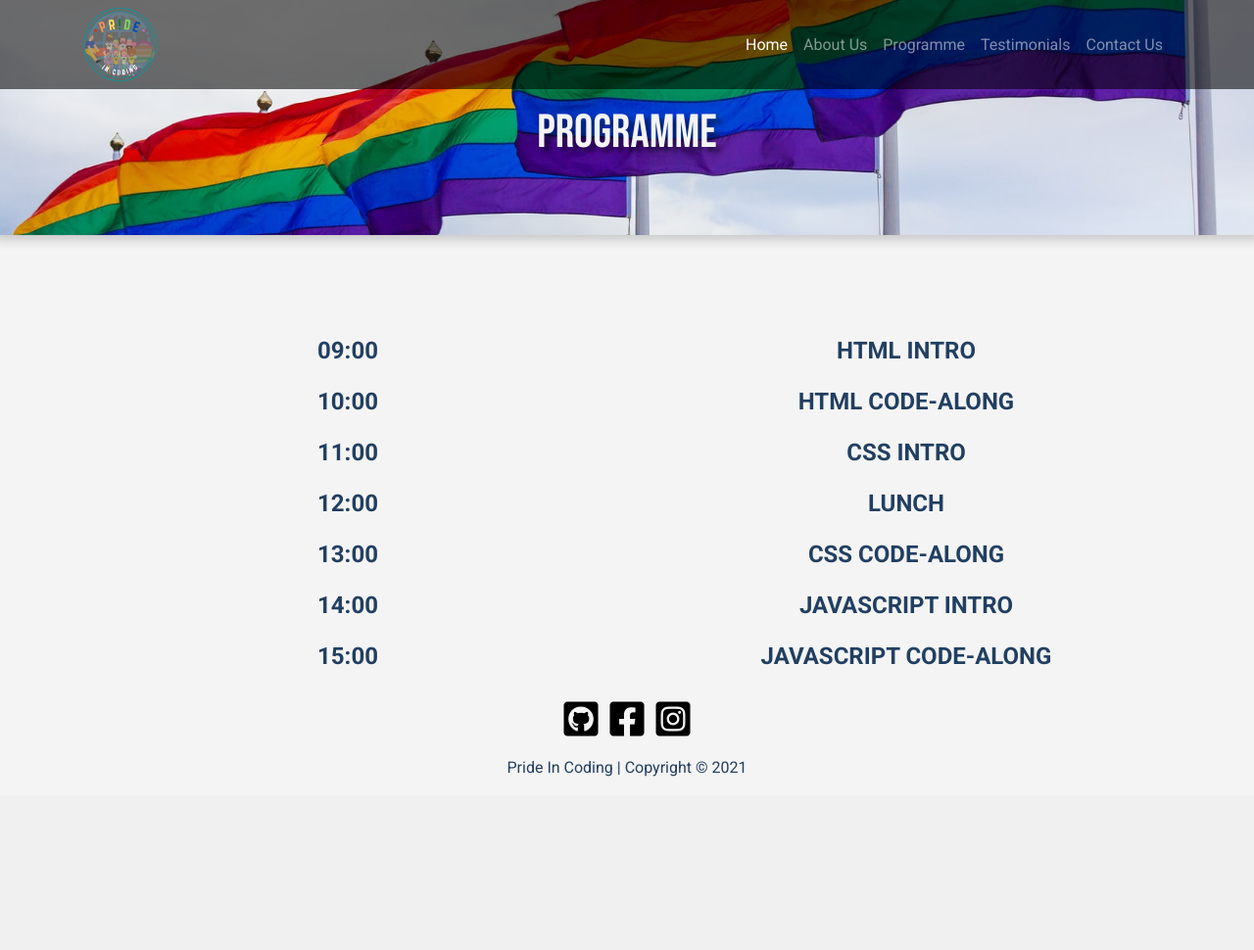
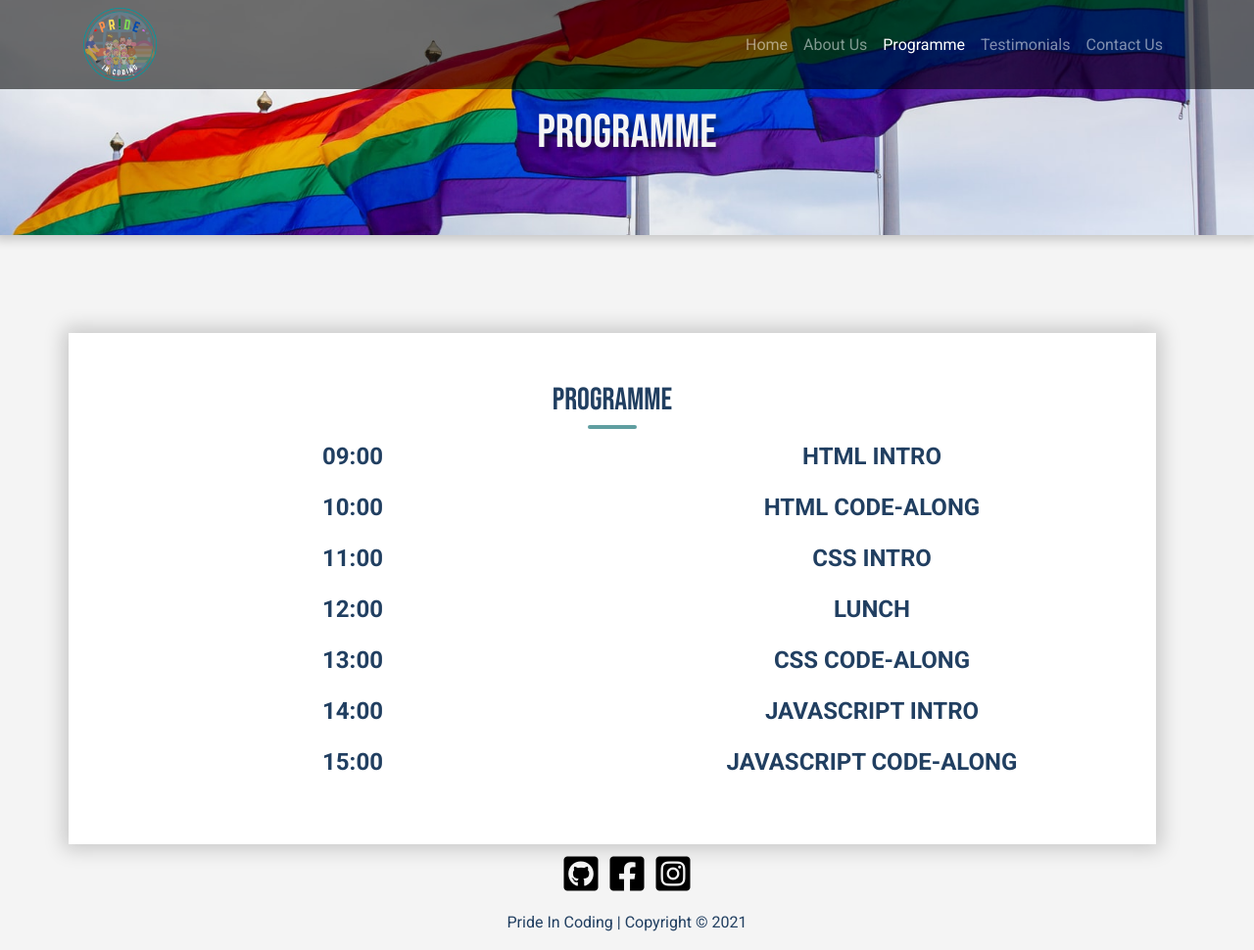
Before and after one commit to kimkesdev/Pride-In-Coding, a Flask app: page /programme in a window 1280 px wide. Shown: the whole page at 98% size. Before the commit the page ends 793 px from the top, so only its background shows below. Run offline with Flask 2, Linux system fonts and the light colour scheme; some libraries are stand-ins or nearby versions.

Commit message:
Active Page - added active page identified to flask and conditional active link class to base template

```diff
--- a/app.py
+++ b/app.py
@@ -26,7 +26,7 @@ def not_found(e):
 @app.route("/")
 @app.route("/home")
 def home():
-    return render_template("home.html")
+    return render_template("home.html", page=home)
 
 
 @app.route("/about-us")
--- a/static/css/style.css
+++ b/static/css/style.css
@@ -181,7 +181,12 @@ h2:after{
 	text-transform: uppercase;
 	text-align: center;
 	margin-top: 100px;
-
+	width: 100%;
+    justify-content: center;
+    align-items: center;
+    background-color: #fff;
+    box-shadow: 0px 0px 19px 5px rgb(0 0 0 / 19%);
+	padding: 50px 25px;
  }
 
 /* Testimonials Styling */
--- a/templates/about.html
+++ b/templates/about.html
@@ -1,4 +1,5 @@
 {% extends 'base.html' %}
+{% set active_page = 'about_us' %}
 
 {% block content %}
 
--- a/templates/base.html
+++ b/templates/base.html
@@ -39,21 +39,21 @@
 
                     <!-- Left -->
                     <ul class="navbar-nav ml-auto">
-                        <li class="nav-item active">
+                        <li class="nav-item {{ 'active' if active_page == 'home' }}">
                             <a class="nav-link" href="{{ url_for('home') }}">Home
                                 <span class="sr-only">(current)</span>
                             </a>
                         </li>
-                        <li class="nav-item">
+                        <li class="nav-item {{ 'active' if active_page == 'about_us' }}">
                             <a class="nav-link" href="{{ url_for('about_us') }}">About Us</a>
                         </li>
-                        <li class="nav-item">
+                        <li class="nav-item {{ 'active' if active_page == 'programme' }}">
                             <a class="nav-link" href="{{ url_for('programme') }}">Programme</a>
                         </li>
-                        <li class="nav-item">
+                        <li class="nav-item {{ 'active' if active_page == 'testimonials' }}">
                             <a class="nav-link" href="{{ url_for('get_testimonials') }}">Testimonials</a>
                         </li>
-                        <li class="nav-item">
+                        <li class="nav-item {{ 'active' if active_page == 'contact_us' }}">
                             <a class="nav-link" href="{{ url_for('contact_us') }}">Contact Us</a>
                         </li>
                     </ul>
--- a/templates/contact-us.html
+++ b/templates/contact-us.html
@@ -1,4 +1,5 @@
 {% extends 'base.html' %}
+{% set active_page = 'contact_us' %}
 
 {% block content %}
 
--- a/templates/home.html
+++ b/templates/home.html
@@ -1,4 +1,5 @@
 {% extends 'base.html' %}
+{% set active_page = 'home' %}
 
 {% block content %}
 
--- a/templates/programme.html
+++ b/templates/programme.html
@@ -1,4 +1,5 @@
 {% extends 'base.html' %}
+{% set active_page = 'programme' %}
 
 {% block content %}
 
@@ -10,6 +11,10 @@
 
 <div class="container">
     <div class="row schedule">
+        <div class="col-12">
+            <h2 class="about-title">Programme</h2>
+        </div>
+        <div class="row w-100">
             <div class="col-6">
                 <p>09:00</p>
                 <p>10:00</p>
@@ -30,5 +35,6 @@
             </div>
         </div>
     </div>
+</div>
 
 {% endblock %}
--- a/templates/testimonials.html
+++ b/templates/testimonials.html
@@ -1,4 +1,5 @@
 {% extends 'base.html' %}
+{% set active_page = 'testimonials' %}
 
 {% block content %}
 
```
Lines whose indentation alone changed are shown as unchanged.
